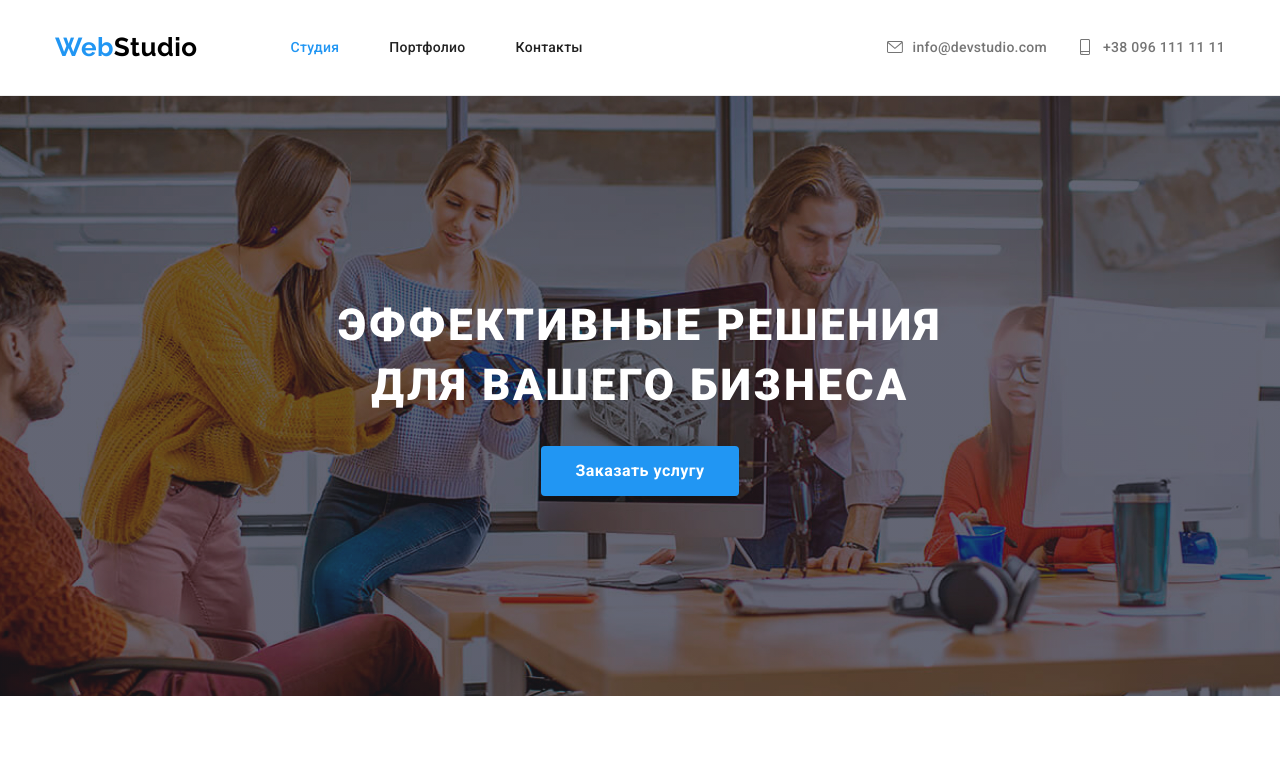
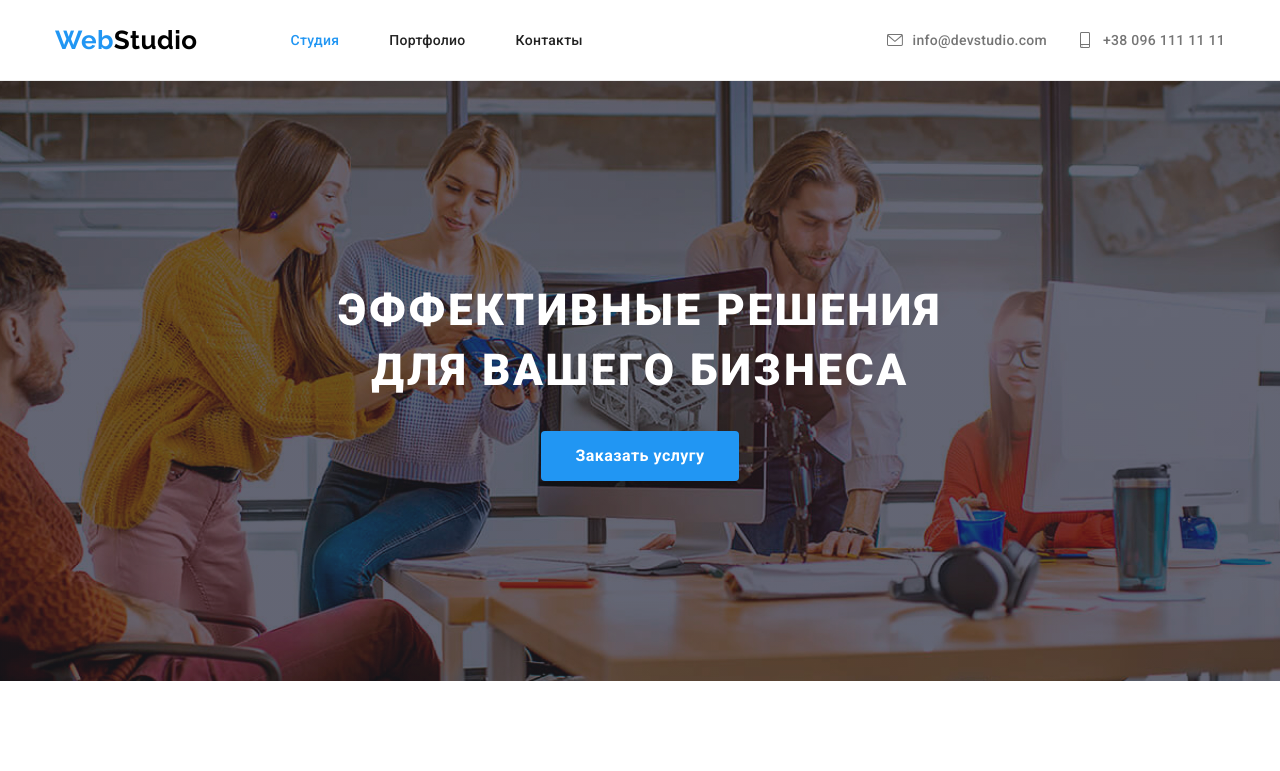
Before and after one commit to nebesniu/goit-markup-hw-04, a plain HTML site: page index.html in a window 1280 px wide. Shown: the top 771 px of the page. Drawn offline with nearby package versions, Linux system fonts and the light colour scheme.

Commit message:
Update styles.css

```diff
--- a/css/styles.css
+++ b/css/styles.css
@@ -89,8 +89,8 @@ body {
   line-height: 1.19;
   color: var(--accent);
 
-  padding-top: 32px;
-  padding-bottom: 32px;
+  padding-top: 24px;
+  padding-bottom: 24px;
   margin-right: 93px;
 }
 
```
